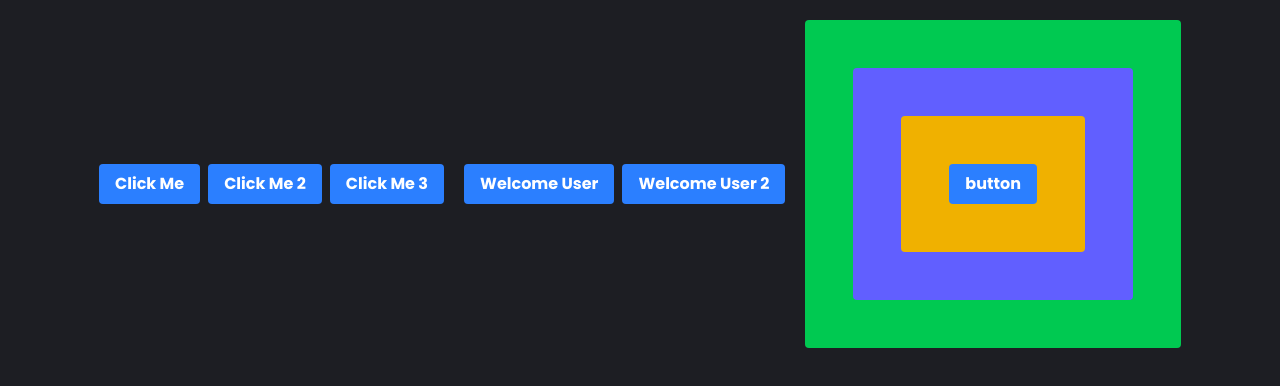
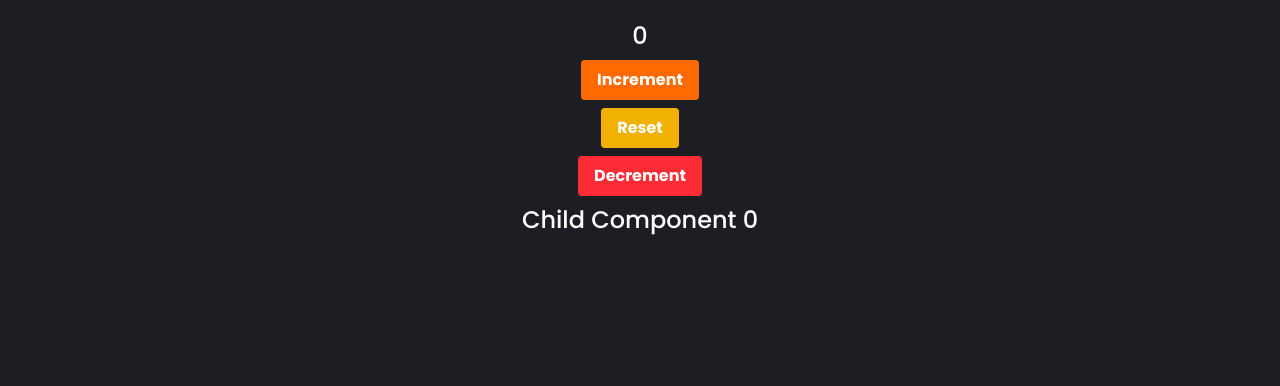
Before and after one commit to AkkalDhami/REACT-JS, a React (Vite) app in the folder 01-Intro-to-React/: page / in a window 1280 px wide. Shown: the top 386 px of the page. Built offline with nearby package versions, Linux system fonts and the light colour scheme.

Commit message:
useState hooks in react js

```diff
--- /dev/null
+++ b/01-Intro-to-React/src/components/hooks/State.jsx
@@ -0,0 +1,46 @@
+import { useState } from "react";
+
+const State = () => {
+  console.log("Parent Component");
+  const [count, setCount] = useState(0);
+
+  const handleButtonClick = () => {
+    setCount(() => count + 1);
+  };
+  return (
+    <>
+      <div className="flex gap-2 items-center text-white flex-col">
+        <h2 className="text-2xl">{count}</h2>
+        <button
+          onClick={handleButtonClick}
+          className="bg-orange-500 hover:bg-orange-700 text-white font-bold py-2 px-4 rounded">
+          Increment
+        </button>
+
+        <button
+          onClick={() => setCount(0)}
+          className="bg-yellow-500 hover:bg-yellow-700 text-white font-bold py-2 px-4 rounded">
+          Reset
+        </button>
+        <button
+          onClick={() => setCount(count <= 0 ? 0 : count - 1)}
+          className="bg-red-500 hover:bg-red-700 text-white font-bold py-2 px-4 rounded">
+          Decrement
+        </button>
+
+        <ChildComponent count={count} />
+      </div>
+    </>
+  );
+};
+
+function ChildComponent({ count }) {
+  return (
+    <div className="flex gap-2 items-center text-white flex-col">
+      <h2 className="text-2xl">Child Component {count}</h2>
+    </div>
+  );
+}
+
+
+export default State;
--- a/01-Intro-to-React/src/main.jsx
+++ b/01-Intro-to-React/src/main.jsx
@@ -5,13 +5,14 @@ import App from "./App.jsx";
 import EventHandling from "./components/EventHandling";
 import EventProps from "./components/EventProps";
 import EventPropagation from "./components/EventPropagation.jsx";
-
+import State from "./components/hooks/State.jsx";
 createRoot(document.getElementById("root")).render(
   <StrictMode>
     {/* <App /> */}
-    <EventHandling />
-    <EventProps />
-    <EventPropagation />
+    {/* <EventHandling /> */}
+    {/* <EventProps /> */}
+    {/* <EventPropagation /> */}
+    <State />
 
   </StrictMode>
 );
```
